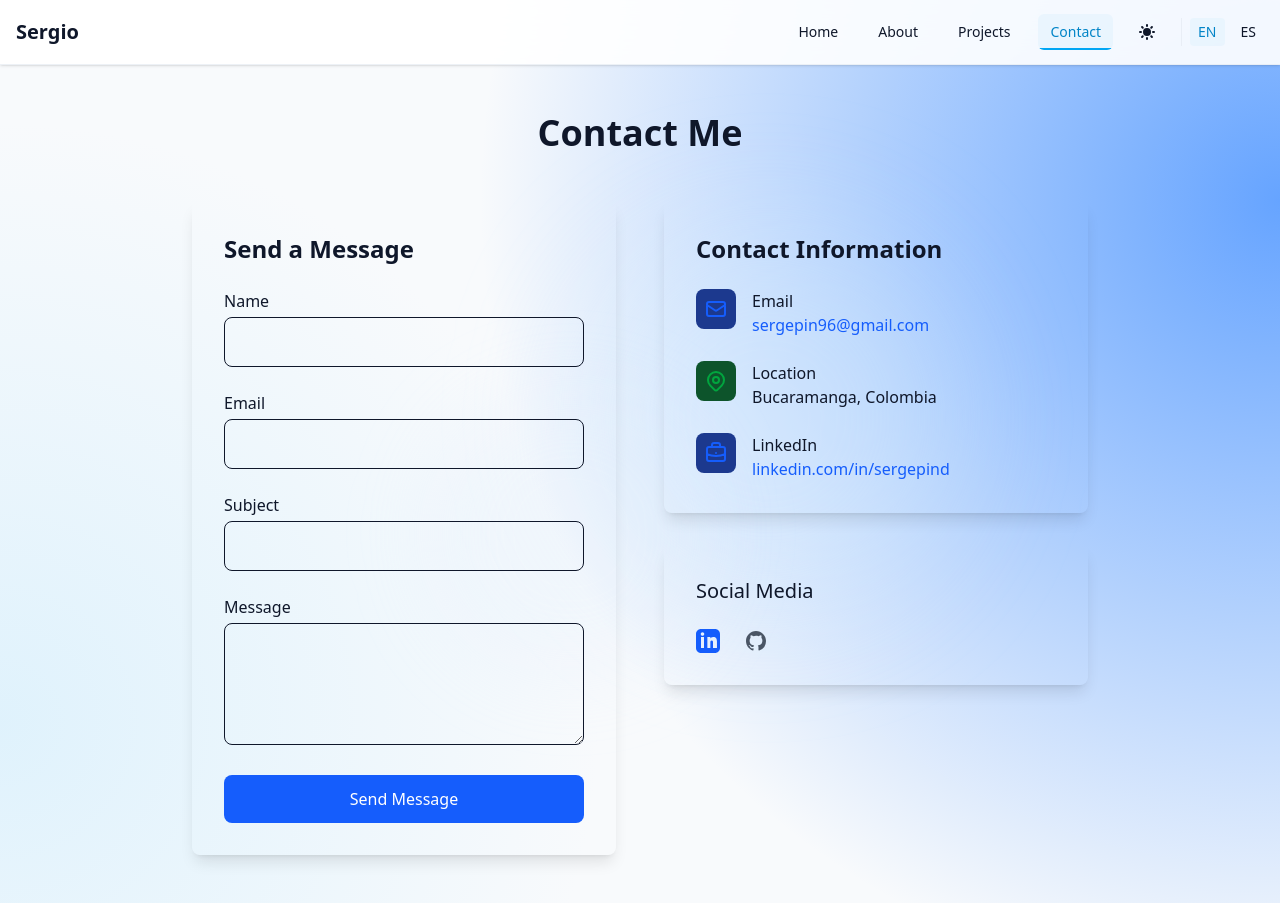
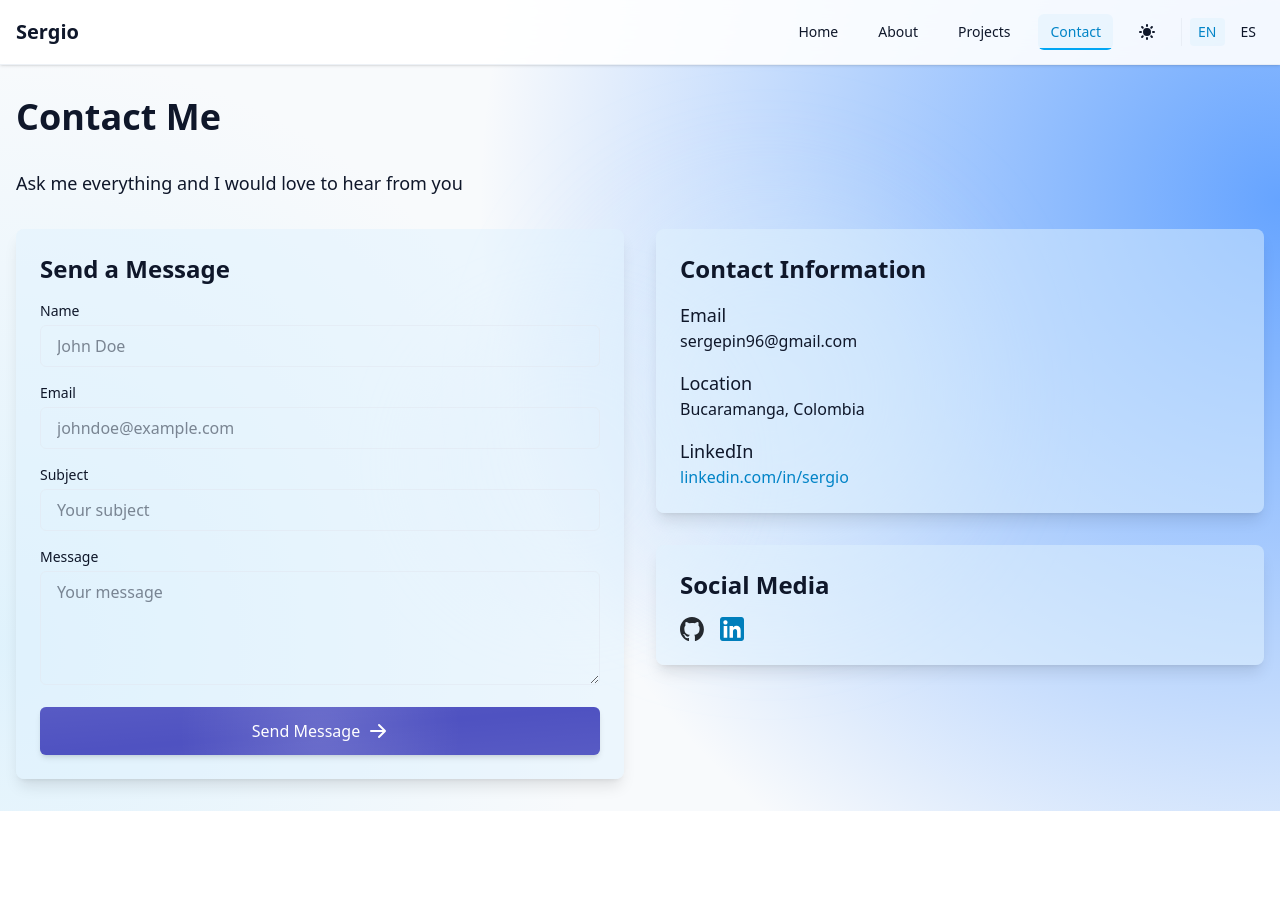
Before and after one commit to sergepin/portfolio, an Astro site: page /en/contact in a window 1280 px wide. After the commit the page ends 811 px from the top, so only its background shows below. Built offline with nearby package versions, Linux system fonts and the light colour scheme; Astro itself is replaced by a stand-in of ours.

Commit message:
Add contact form placeholders and descriptions for improved user experience. Update layout styles for better presentation and accessibility.

```diff
--- a/src/i18n/ui.ts
+++ b/src/i18n/ui.ts
@@ -48,11 +48,16 @@ export const ui = {
     'projects.personal.invoice.name': 'Invoice App',
     'projects.personal.invoice.description': 'System for a small store, including user management and invoice handling.',
     'contact.title': 'Contact Me',
+    'contact.description': 'Ask me everything and I would love to hear from you',
     'contact.form.title': 'Send a Message',
     'contact.form.name': 'Name',
+    'contact.form.namePlaceholder': 'John Doe',
     'contact.form.email': 'Email',
+    'contact.form.emailPlaceholder': 'johndoe@example.com',
     'contact.form.subject': 'Subject',
+    'contact.form.subjectPlaceholder': 'Your subject',
     'contact.form.message': 'Message',
+    'contact.form.messagePlaceholder': 'Your message',
     'contact.form.send': 'Send Message',
     'contact.info.title': 'Contact Information',
     'contact.info.email': 'Email',
@@ -100,11 +105,16 @@ export const ui = {
     'projects.personal.invoice.name': 'App de Facturación',
     'projects.personal.invoice.description': 'Sistema para una pequeña tienda, incluyendo gestión de usuarios y manejo de facturas.',
     'contact.title': 'Contáctame',
+    'contact.description': 'Pregúntame todo y me encantará escuchar de ti',
     'contact.form.title': 'Enviar Mensaje',
     'contact.form.name': 'Nombre',
+    'contact.form.namePlaceholder': 'Juan Pérez',
     'contact.form.email': 'Correo',
+    'contact.form.emailPlaceholder': 'juanperez@ejemplo.com',
     'contact.form.subject': 'Asunto',
+    'contact.form.subjectPlaceholder': 'Tu asunto',
     'contact.form.message': 'Mensaje',
+    'contact.form.messagePlaceholder': 'Tu mensaje',
     'contact.form.send': 'Enviar Mensaje',
     'contact.info.title': 'Información de Contacto',
     'contact.info.email': 'Correo',
--- a/src/pages/[lang]/contact.astro
+++ b/src/pages/[lang]/contact.astro
@@ -1,6 +1,10 @@
 ---
 import Layout from '../../layouts/Layout.astro';
 import { getLangFromUrl, useTranslations } from '../../i18n/utils';
+import { languages } from '../../i18n/ui';
+
+const lang = getLangFromUrl(Astro.url);
+const t = useTranslations(lang);
 
 export function getStaticPaths() {
   return [
@@ -8,128 +12,125 @@ export function getStaticPaths() {
     { params: { lang: 'es' } }
   ];
 }
-
-const lang = getLangFromUrl(Astro.url);
-const t = useTranslations(lang);
 ---
 
-<Layout title={t('contact.title')}>
-  <main class="container mx-auto px-4 md:px-6 py-8 md:py-12">
-    <div class="max-w-4xl mx-auto">
-      <h1 class="text-3xl md:text-4xl font-bold text-primary text-center mb-8 md:mb-12">{t('contact.title')}</h1>
+<Layout title={t('contact.title')} description={t('contact.description')}>
+  <main class="container mx-auto px-4 py-8">
+    <h1 class="text-4xl font-bold mb-8 text-primary">{t('contact.title')}</h1>
+    <p class="text-lg mb-8 text-secondary">{t('contact.description')}</p>
 
-      <div class="grid grid-cols-1 md:grid-cols-2 gap-8 md:gap-12">
-        <!-- Contact Form -->
-        <div class="bg-background-primary rounded-lg shadow-lg p-6 md:p-8 transform hover:scale-[1.02] transition-transform duration-300">
-          <h2 class="text-xl md:text-2xl font-semibold text-primary mb-6">{t('contact.form.title')}</h2>
-          <form id="contactForm" class="space-y-4 md:space-y-6">
+    <div class="grid grid-cols-1 md:grid-cols-2 gap-8">
+      <div class="theme-bg p-6 rounded-lg shadow-lg theme-border">
+        <h2 class="text-2xl font-semibold mb-4 text-primary">{t('contact.form.title')}</h2>
+        <form id="contactForm" class="space-y-4">
           <div>
-              <label for="name" class="block text-sm md:text-base font-medium text-secondary mb-1">{t('contact.form.name')}</label>
-              <input type="text" id="name" name="name" required
-                class="w-full px-4 py-3 bg-background-secondary border border-border rounded-lg text-primary focus:outline-none focus:ring-2 focus:ring-blue-500 transition-all duration-200">
+            <label for="name" class="block text-sm font-medium text-primary mb-1">
+              {t('contact.form.name')}
+            </label>
+            <input
+              type="text"
+              id="name"
+              name="name"
+              required
+              placeholder={t('contact.form.namePlaceholder')}
+              class="w-full px-4 py-2 border theme-border rounded-md focus:ring-2 focus:ring-primary bg-primary text-primary placeholder:text-secondary/70"
+            />
           </div>
           <div>
-              <label for="email" class="block text-sm md:text-base font-medium text-secondary mb-1">{t('contact.form.email')}</label>
-              <input type="email" id="email" name="email" required
-                class="w-full px-4 py-3 bg-background-secondary border border-border rounded-lg text-primary focus:outline-none focus:ring-2 focus:ring-blue-500 transition-all duration-200">
+            <label for="email" class="block text-sm font-medium text-primary mb-1">
+              {t('contact.form.email')}
+            </label>
+            <input
+              type="email"
+              id="email"
+              name="email"
+              required
+              placeholder={t('contact.form.emailPlaceholder')}
+              class="w-full px-4 py-2 border theme-border rounded-md focus:ring-2 focus:ring-primary bg-primary text-primary placeholder:text-secondary/70"
+            />
           </div>
           <div>
-              <label for="subject" class="block text-sm md:text-base font-medium text-secondary mb-1">{t('contact.form.subject')}</label>
-              <input type="text" id="subject" name="subject" required
-                class="w-full px-4 py-3 bg-background-secondary border border-border rounded-lg text-primary focus:outline-none focus:ring-2 focus:ring-blue-500 transition-all duration-200">
+            <label for="subject" class="block text-sm font-medium text-primary mb-1">
+              {t('contact.form.subject')}
+            </label>
+            <input
+              type="text"
+              id="subject"
+              name="subject"
+              required
+              placeholder={t('contact.form.subjectPlaceholder')}
+              class="w-full px-4 py-2 border theme-border rounded-md focus:ring-2 focus:ring-primary bg-primary text-primary placeholder:text-secondary/70"
+            />
           </div>
           <div>
-              <label for="message" class="block text-sm md:text-base font-medium text-secondary mb-1">{t('contact.form.message')}</label>
-              <textarea id="message" name="message" rows="4" required
-                class="w-full px-4 py-3 bg-background-secondary border border-border rounded-lg text-primary focus:outline-none focus:ring-2 focus:ring-blue-500 transition-all duration-200"></textarea>
+            <label for="message" class="block text-sm font-medium text-primary mb-1">
+              {t('contact.form.message')}
+            </label>
+            <textarea
+              id="message"
+              name="message"
+              required
+              placeholder={t('contact.form.messagePlaceholder')}
+              rows="4"
+              class="w-full px-4 py-2 border theme-border rounded-md focus:ring-2 focus:ring-primary bg-primary text-primary placeholder:text-secondary/70"
+              class="w-full px-4 py-2 border theme-border rounded-md focus:ring-2 focus:ring-primary bg-primary text-primary"
+            ></textarea>
           </div>
-            <div id="formMessage" class="hidden text-sm font-medium"></div>
-            <button type="submit"
-              class="w-full px-6 py-3 bg-blue-600 text-white rounded-lg hover:bg-blue-700 transition-colors duration-200 font-medium flex items-center justify-center">
-              <span id="submitText">{t('contact.form.send')}</span>
-              <svg id="submitSpinner" class="hidden animate-spin h-5 w-5 text-white ml-2" xmlns="http://www.w3.org/2000/svg" fill="none" viewBox="0 0 24 24">
+          <button
+            type="submit"
+            class="w-full relative overflow-hidden bg-[color:var(--color-primary)] text-white font-medium py-3 px-4 rounded-md transition-all duration-300 shadow-md hover:shadow-lg hover:scale-[1.02] transform group"
+          >
+            <div class="absolute inset-0 bg-black/20"></div>
+            <div class="absolute inset-0 bg-gradient-to-r from-transparent via-white/15 to-transparent -translate-x-full group-hover:translate-x-full transition-transform duration-1000"></div>
+            <div class="absolute inset-0 bg-[radial-gradient(circle_at_50%_50%,_rgba(255,255,255,0.15)_0%,_transparent_50%)]"></div>
+            <div class="absolute inset-0 bg-gradient-to-br from-white/5 via-transparent to-white/5"></div>
+            <span class="submit-text flex items-center justify-center gap-2 relative">
+              {t('contact.form.send')}
+              <svg xmlns="http://www.w3.org/2000/svg" class="h-5 w-5" viewBox="0 0 20 20" fill="currentColor">
+                <path fill-rule="evenodd" d="M10.293 3.293a1 1 0 011.414 0l6 6a1 1 0 010 1.414l-6 6a1 1 0 01-1.414-1.414L14.586 11H3a1 1 0 110-2h11.586l-4.293-4.293a1 1 0 010-1.414z" clip-rule="evenodd" />
+              </svg>
+            </span>
+            <span class="submit-spinner hidden">
+              <svg class="animate-spin h-5 w-5 text-white mx-auto" xmlns="http://www.w3.org/2000/svg" fill="none" viewBox="0 0 24 24">
                 <circle class="opacity-25" cx="12" cy="12" r="10" stroke="currentColor" stroke-width="4"></circle>
                 <path class="opacity-75" fill="currentColor" d="M4 12a8 8 0 018-8V0C5.373 0 0 5.373 0 12h4zm2 5.291A7.962 7.962 0 014 12H0c0 3.042 1.135 5.824 3 7.938l3-2.647z"></path>
               </svg>
+            </span>
           </button>
         </form>
+        <div id="formMessage" class="mt-4 text-center hidden"></div>
       </div>
 
-        <!-- Contact Information -->
-        <div class="space-y-6 md:space-y-8">
-          <div class="bg-background-primary rounded-lg shadow-lg p-6 md:p-8 transform hover:scale-[1.02] transition-transform duration-300">
-            <h2 class="text-xl md:text-2xl font-semibold text-primary mb-6">{t('contact.info.title')}</h2>
-            <div class="space-y-6">
-              <div class="flex items-start group">
-                <div class="flex-shrink-0 p-2 bg-blue-100 bg-blue-900 rounded-lg">
-                  <svg class="h-6 w-6 text-blue-600 text-blue-400" fill="none" stroke="currentColor" viewBox="0 0 24 24">
-                    <path stroke-linecap="round" stroke-linejoin="round" stroke-width="2"
-                      d="M3 8l7.89 5.26a2 2 0 002.22 0L21 8M5 19h14a2 2 0 002-2V7a2 2 0 00-2-2H5a2 2 0 00-2 2v10a2 2 0 002 2z" />
-                  </svg>
+      <div class="space-y-8">
+        <div class="theme-bg p-6 rounded-lg shadow-lg theme-border">
+          <h2 class="text-2xl font-semibold mb-4 text-primary">{t('contact.info.title')}</h2>
+          <div class="space-y-4">
+            <div>
+              <h3 class="text-lg font-medium text-primary">{t('contact.info.email')}</h3>
+              <p class="text-secondary">sergepin96@gmail.com</p>
             </div>
-                <div class="ml-4">
-                  <p class="text-sm md:text-base font-medium text-primary">{t('contact.info.email')}</p>
-                  <a href="mailto:sergepin96@gmail.com" class="text-sm md:text-base text-blue-600 hover:text-blue-800 text-blue-400 hover:text-blue-300 transition-colors duration-200">
-                    sergepin96@gmail.com
-                  </a>
+            <div>
+              <h3 class="text-lg font-medium text-primary">{t('contact.info.location')}</h3>
+              <p class="text-secondary">Bucaramanga, Colombia</p>
             </div>
-              </div>
-
-              <div class="flex items-start group">
-                <div class="flex-shrink-0 p-2 bg-green-100 bg-green-900 rounded-lg">
-                  <svg class="h-6 w-6 text-green-600 text-green-400" fill="none" stroke="currentColor" viewBox="0 0 24 24">
-                    <path stroke-linecap="round" stroke-linejoin="round" stroke-width="2"
-                      d="M17.657 16.657L13.414 20.9a1.998 1.998 0 01-2.827 0l-4.244-4.243a8 8 0 1111.314 0z" />
-                    <path stroke-linecap="round" stroke-linejoin="round" stroke-width="2"
-                      d="M15 11a3 3 0 11-6 0 3 3 0 016 0z" />
-                  </svg>
-                </div>
-                <div class="ml-4">
-                  <p class="text-sm md:text-base font-medium text-primary">{t('contact.info.location')}</p>
-                  <p class="text-sm md:text-base text-secondary">Bucaramanga, Colombia</p>
-                </div>
-              </div>
-
-              <div class="flex items-start group">
-                <div class="flex-shrink-0 p-2 bg-blue-100 bg-blue-900 rounded-lg">
-                  <svg class="h-6 w-6 text-blue-600 text-blue-400" fill="none" stroke="currentColor" viewBox="0 0 24 24">
-                    <path stroke-linecap="round" stroke-linejoin="round" stroke-width="2"
-                      d="M21 13.255A23.931 23.931 0 0112 15c-3.183 0-6.22-.62-9-1.745M16 6V4a2 2 0 00-2-2h-4a2 2 0 00-2 2v2m4 6h.01M5 20h14a2 2 0 002-2V8a2 2 0 00-2-2H5a2 2 0 00-2 2v10a2 2 0 002 2z" />
-                  </svg>
-                </div>
-                <div class="ml-4">
-                  <p class="text-sm md:text-base font-medium text-primary">{t('contact.info.linkedin')}</p>
-                  <a href="https://www.linkedin.com/in/sergepind/" target="_blank" rel="noopener noreferrer"
-                    class="text-sm md:text-base text-blue-600 hover:text-blue-800 text-blue-400 hover:text-blue-300 transition-colors duration-200">
-                    linkedin.com/in/sergepind
+            <div>
+              <h3 class="text-lg font-medium text-primary">{t('contact.info.linkedin')}</h3>
+              <a href="https://linkedin.com/in/sergio" class="theme-text hover:text-secondary transition-colors duration-200">
+                linkedin.com/in/sergio
               </a>
             </div>
           </div>
         </div>
-          </div>
 
-          <!-- Social Media Links -->
-          <div class="bg-background-primary rounded-lg shadow-lg p-6 md:p-8 transform hover:scale-[1.02] transition-transform duration-300">
-            <h3 class="text-lg md:text-xl font-medium text-primary mb-6">{t('contact.social.title')}</h3>
-            <div class="flex space-x-6">
-              <a href="https://www.linkedin.com/in/sergepind/" target="_blank" rel="noopener noreferrer"
-                class="text-blue-600 hover:text-blue-800 text-blue-400 hover:text-blue-300 transition-colors duration-200">
-                <span class="sr-only">LinkedIn</span>
-                <svg class="h-6 w-6" fill="currentColor" viewBox="0 0 24 24">
-                  <path
-                    d="M19 0h-14c-2.761 0-5 2.239-5 5v14c0 2.761 2.239 5 5 5h14c2.762 0 5-2.239 5-5v-14c0-2.761-2.238-5-5-5zm-11 19h-3v-11h3v11zm-1.5-12.268c-.966 0-1.75-.79-1.75-1.764s.784-1.764 1.75-1.764 1.75.79 1.75 1.764-.783 1.764-1.75 1.764zm13.5 12.268h-3v-5.604c0-.88-.016-2.005-1.22-2.005-1.22 0-1.41.952-1.41 1.94v5.669h-3v-11h3v1.61c.42-.81 1.16-1.63 2.82-1.63 3.01 0 3.77 1.99 3.77 4.58v6.44z" />
-                </svg>
+        <div class="theme-bg p-6 rounded-lg shadow-lg theme-border">
+          <h2 class="text-2xl font-semibold mb-4 text-primary">{t('contact.social.title')}</h2>
+          <div class="flex space-x-4">
+            <a href="https://github.com/sergepin" target="_blank" rel="noopener noreferrer" class="text-secondary hover:text-primary transition-colors duration-200">
+              <img src="/icons/github.svg" alt="GitHub" class="w-6 h-6 github-icon" />
             </a>
-              <a href="https://github.com/sergepin" target="_blank" rel="noopener noreferrer"
-                class="text-gray-600 hover:text-gray-800 text-gray-400 hover:text-gray-300 transition-colors duration-200">
-                <span class="sr-only">GitHub</span>
-                <svg class="h-6 w-6" fill="currentColor" viewBox="0 0 24 24">
-                  <path fill-rule="evenodd"
-                    d="M12 2C6.477 2 2 6.484 2 12.017c0 4.425 2.865 8.18 6.839 9.504.5.092.682-.217.682-.483 0-.237-.008-.868-.013-1.703-2.782.605-3.369-1.343-3.369-1.343-.454-1.158-1.11-1.466-1.11-1.466-.91-.62.069-.608.069-.608 1.003.07 1.531 1.032 1.531 1.032.892 1.53 2.341 1.088 2.91.832.092-.647.35-1.088.636-1.338-2.22-.253-4.555-1.113-4.555-4.951 0-1.093.39-1.988 1.029-2.688-.103-.253-.446-1.272.098-2.65 0 0 .84-.27 2.75 1.026A9.564 9.564 0 0112 6.844c.85.004 1.705.115 2.504.337 1.909-1.296 2.747-1.027 2.747-1.027.546 1.379.202 2.398.1 2.651.64.7 1.028 1.595 1.028 2.688 0 3.848-2.339 4.695-4.566 4.943.359.309.678.92.678 1.855 0 1.338-.012 2.419-.012 2.747 0 .268.18.58.688.482A10.019 10.019 0 0022 12.017C22 6.484 17.522 2 12 2z"
-                    clip-rule="evenodd" />
-                </svg>
+            <a href="https://www.linkedin.com/in/sergepind/" target="_blank" rel="noopener noreferrer" class="text-secondary hover:text-primary transition-colors duration-200">
+              <img src="/icons/LinkedIn.svg" alt="LinkedIn" class="w-6 h-6" />
             </a>
-            </div>
           </div>
         </div>
       </div>
--- a/src/styles/Layout.css
+++ b/src/styles/Layout.css
@@ -146,3 +146,11 @@ html.light .mobile-menu {
     background-color: rgba(255, 255, 255, 0.9);
     border-color: rgba(226, 232, 240, 0.6);
 }
+
+.github-icon {
+    content: url('/public/icons/github.svg');
+}
+
+html.dark .github-icon {
+    content: url('/public/icons/github-white.svg');
+}
```
Also changed, not shown: public/icons/LinkedIn.svg (added), public/icons/github-white.svg (added), public/icons/github.svg (added), public/images/serge.jpeg (added). Lines whose indentation alone changed are shown as unchanged.
